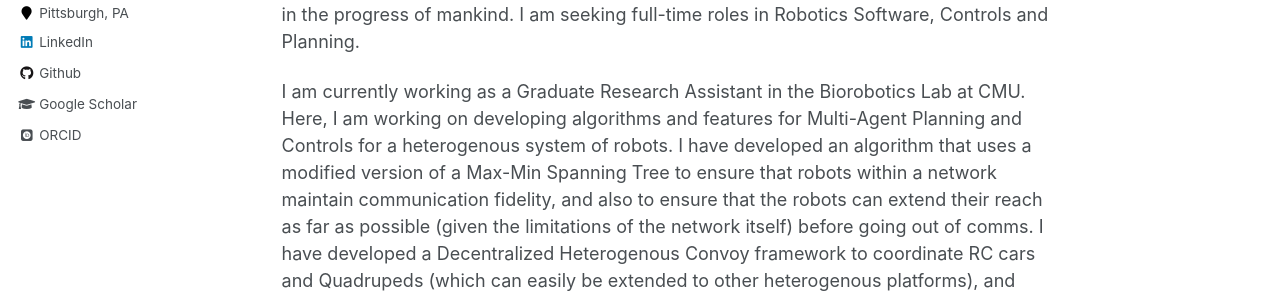
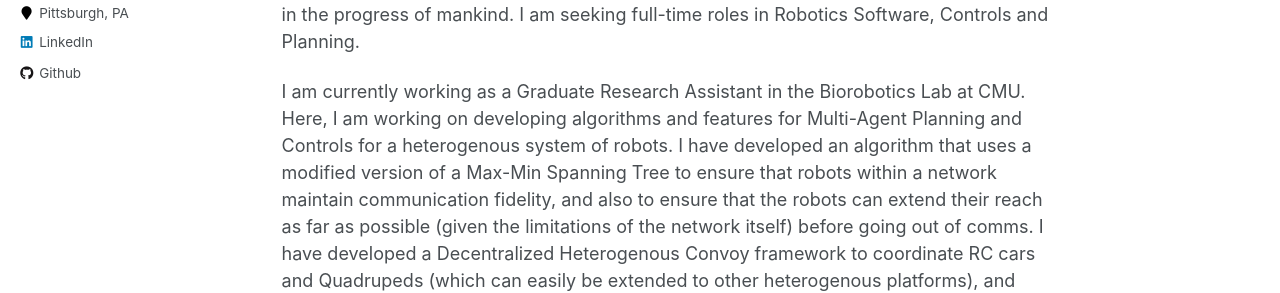
Before and after one commit to SahilTChaudhary/sahiltchaudhary.github.io, a Jekyll site: the page built from _pages/about.md, in a window 1280 px wide. Shown: the part 395-688 px from the top of the page. Built offline with Jekyll 4.4.1, drawn with Linux system fonts in a browser that asks for light colours; some web fonts are replaced.

```diff
--- a/_config.yml
+++ b/_config.yml
@@ -88,7 +88,7 @@ author:
   location         : "Pittsburgh, PA"
   employer         :
   pubmed           : # "https://www.ncbi.nlm.nih.gov/pubmed/?term=john+snow"
-  googlescholar    : "http://yourfullgooglescholarurl.com"
+  googlescholar    : # "http://yourfullgooglescholarurl.com"
   email            :
   researchgate     :  # example: "https://www.researchgate.net/profile/yourprofile"
   uri              :
@@ -105,7 +105,7 @@ author:
   impactstory      : #"https://profiles.impactstory.org/u/xxxx-xxxx-xxxx-xxxx"
   lastfm           :
   linkedin         : "sahiltc/"
-  orcid            : "https://orcid.org/0000-0001-8514-6356"
+  orcid            : # "https://orcid.org/0000-0001-8514-6356"
   pinterest        :
   soundcloud       :
   stackoverflow    : # http://stackoverflow.com/users/123456/username
```
Also changed, not shown: 1 other file.
